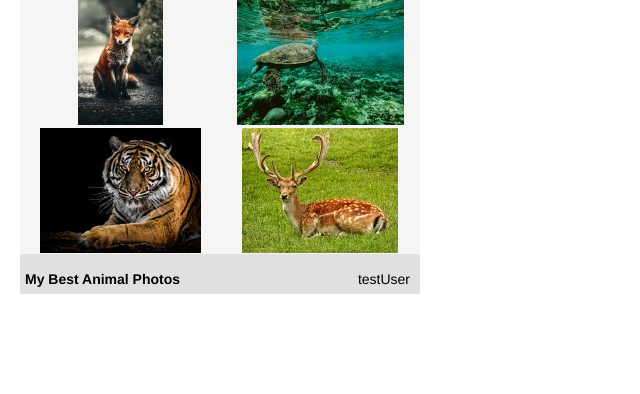
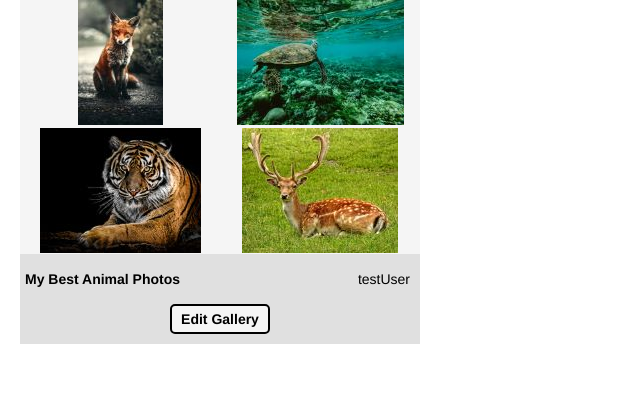
Before and after one commit to meghardie/GalleryWebsite, a Flask app: page /myGalleries in a window 1280 px wide. Shown: the part 73-467 px from the top of the page, without its empty margins (0-640 px from the left). Run offline with Flask 3, Linux system fonts and the light colour scheme; a user stored in the database is signed in; some libraries are stand-ins or nearby versions.

Commit message:
started edit gallery page

```diff
--- a/app/app.py
+++ b/app/app.py
@@ -250,6 +250,10 @@ def viewGallery(galleryID):
     print(URLs)
     return render_template('indvGallery.html', URLs = URLs, username = getCurrentUsername(), title = gallery['title'], description = gallery['description'], numPhotos = gallery['numPhotos'], dateCreated = gallery['dateCreated'], dateLastEdited = gallery['dateLastEdited'], galleryUsername = users[gallery['userId']]["username"], loggedIn = isLoggedIn())
 
+@app.route("/editGallery<int:galleryID>")
+def editGallery(galleryID):
+    return render_template('editGallery.html')
+
 @app.route("/login", methods=['GET', 'POST'])
 def login():
     form = loginForm()
--- a/app/static/style.css
+++ b/app/static/style.css
@@ -106,6 +106,32 @@
 
 .previewDetails{
     color: black;
+    margin-bottom: 50px;
+}
+
+/* for my galleries page */
+.editSection{
+    height: 40px;
+}
+
+.editButton{
+    margin: auto;
+    height: 30px;
+    width: 100px;
+    border: black solid 2px;
+    border-radius: 5px;
+    background-color: var(--lightBackground);
+    font-weight: bold;
+    text-align: center;
+    padding-top: 3px;
+}
+
+.editButton a{
+    color: black;
+}
+
+.editButton a:hover{
+    color: black;
 }
 
 /* for login and register pages */
@@ -174,6 +200,20 @@
     font-weight: normal;
 }
 
+/* for settings page */
+#settingsForm{
+    margin: auto;
+    width: 33%;
+    padding: 20px;
+}
+
+#settingsInstructions{
+    text-align: center;
+    margin: auto;
+    font-size: 1.25em;
+    padding-top: 10px;
+}
+
 /* for add gallery page*/
 #galleryPreview{
     width: 70%;
@@ -191,21 +231,6 @@
     font-size: 1.25em;
 }
 
-/* for settings page */
-#settingsForm{
-    margin: auto;
-    width: 33%;
-    padding: 20px;
-}
-
-#settingsInstructions{
-    text-align: center;
-    margin: auto;
-    font-size: 1.25em;
-    padding-top: 10px;
-}
-
-/* for add to gallery page*/
 #addGalleryForm{
     width: 40%;
     margin: auto;
--- /dev/null
+++ b/app/templates/editGallery.html
@@ -0,0 +1,6 @@
+{% extends "base.html" %}
+
+{% block title %}Edit Gallery{% endblock %}
+
+{% block content %}
+{% endblock %}
--- a/app/templates/myGalleries.html
+++ b/app/templates/myGalleries.html
@@ -22,6 +22,9 @@
                         <div class = "previewUser">{{users[gallery['userId']]['username']}}</div>
                     </div>
                 </a>
+                <div class = "editSection">
+                    <div class = "editButton" id = "{{gallery['id']}}"><a href = "{{ url_for('editGallery', galleryID = gallery['id'])}}" >Edit Gallery</a></div>
+                </div>
             </div>
         {% endfor %}
     </div>
```
Also changed, not shown: app/instance/data.sqlite3.
